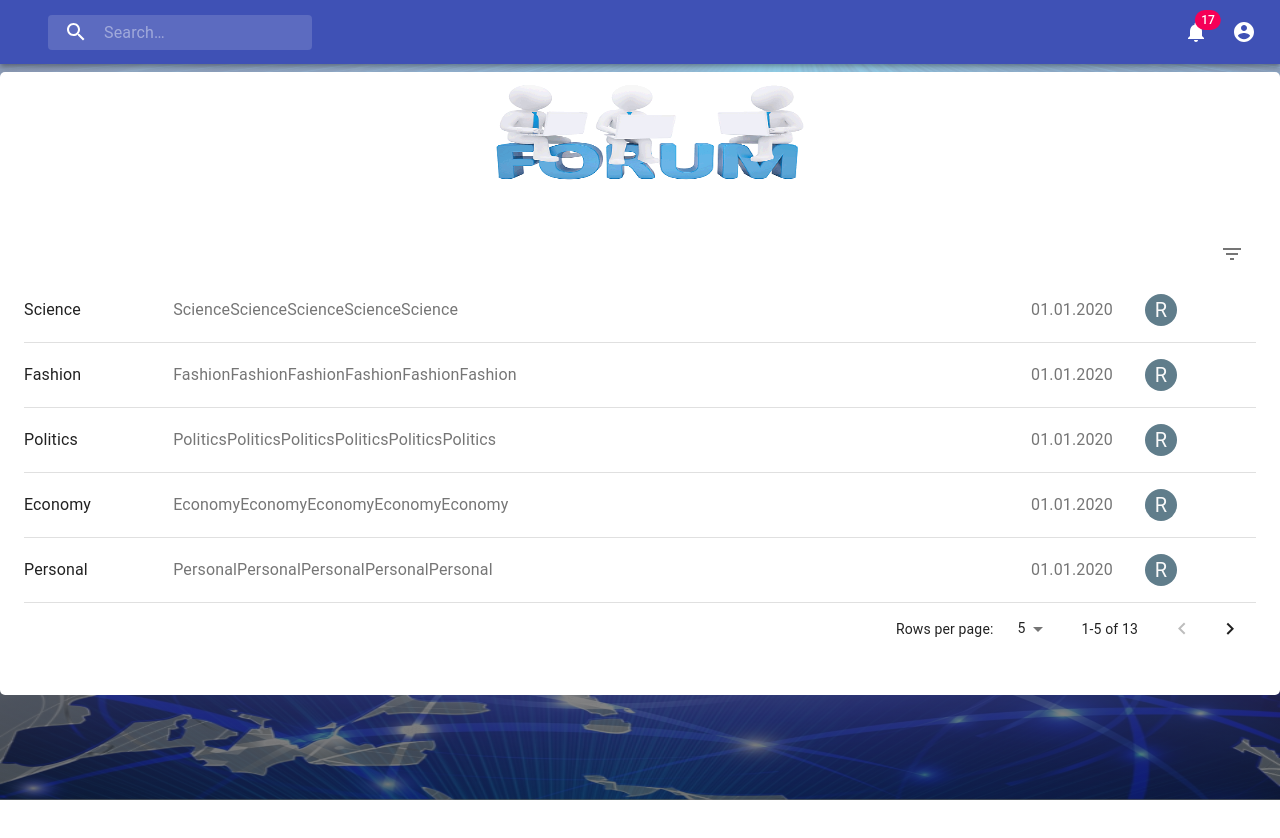
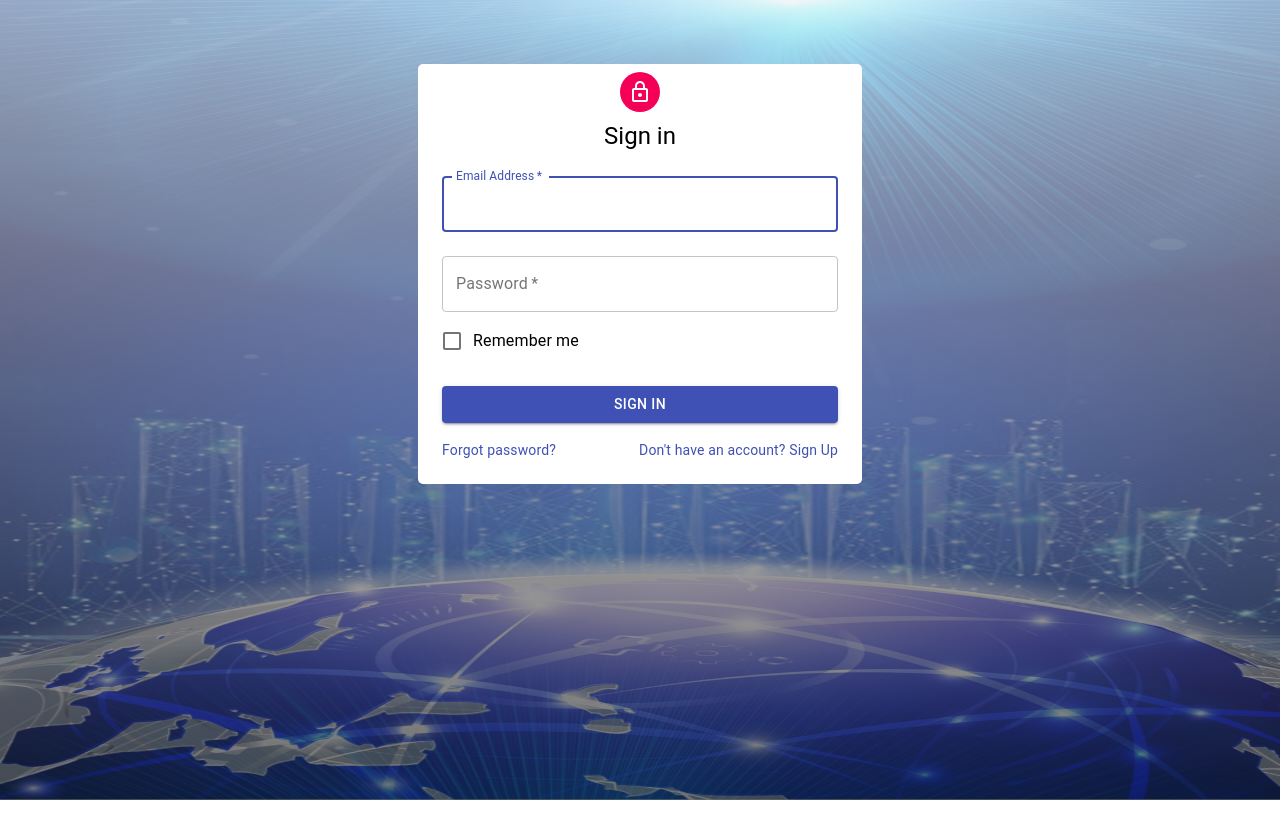
Before and after one commit to liliaQwer/forum, a React (Create React App) app in the folder src/main/reactapp/: page / in a window 1280 px wide. Shown: the top 838 px of the page. Before the commit the page ends 800 px from the top, so only its background shows below. Built offline with nearby package versions, Linux system fonts and the light colour scheme.

Commit message:
added routing example

```diff
--- a/src/main/reactapp/package.json
+++ b/src/main/reactapp/package.json
@@ -10,6 +10,7 @@
     "@testing-library/user-event": "^7.2.1",
     "react": "^16.12.0",
     "react-dom": "^16.12.0",
+    "react-router-dom": "^5.1.2",
     "react-scripts": "3.3.0",
     "typeface-roboto": "0.0.75"
   },
--- a/src/main/reactapp/src/App.js
+++ b/src/main/reactapp/src/App.js
@@ -2,6 +2,7 @@ import React from 'react';
 import logo from './logo.svg';
 import './App.css';
 import { makeStyles } from '@material-ui/core/styles';
+import { BrowserRouter as Router, Route, Switch } from 'react-router-dom'
 import TextField from '@material-ui/core/TextField';
 import Button from "@material-ui/core/Button";
 import Grid from "@material-ui/core/Grid";
@@ -13,96 +14,22 @@ import Link from '@material-ui/core/Link';
 import LockOutlinedIcon from '@material-ui/icons/LockOutlined';
 import Typography from '@material-ui/core/Typography';
 import Avatar from "@material-ui/core/Avatar";
-
-const useStyles = makeStyles(theme => ({
-    container: {
-        backgroundColor: 'white',
-        borderRadius: '5px',
-    },
-    paper: {
-        marginTop: theme.spacing(8),
-        paddingBottom: theme.spacing(3),
-        display: 'flex',
-        flexDirection: 'column',
-        alignItems: 'center',
-    },
-    avatar: {
-        margin: theme.spacing(1),
-        backgroundColor: theme.palette.secondary.main,
-    },
-    form: {
-        width: '100%', // Fix IE 11 issue.
-        marginTop: theme.spacing(1),
-    },
-    submit: {
-        margin: theme.spacing(3, 0, 2),
-    }
-}));
+import Template from "./Template";
+import SignIn from "./components/signin/SignIn";
+import NotFound from "./components/NotFound";
 
 function App() {
-    const classes = useStyles();
     return (
-        <Container maxWidth="xs" className={classes.container}>
-
-            <div className={classes.paper}>
-                <Avatar className={classes.avatar}>
-                    <LockOutlinedIcon />
-                </Avatar>
-                <Typography variant="h5">
-                    Sign in
-                </Typography>
-                <form className={classes.form}>
-                    <TextField
-                        variant="outlined"
-                        margin="normal"
-                        required
-                        fullWidth
-                        id="email"
-                        label="Email Address"
-                        name="email"
-                        autoComplete="email"
-                        autoFocus
-                    />
-                    <TextField
-                        variant="outlined"
-                        margin="normal"
-                        required
-                        fullWidth
-                        name="password"
-                        label="Password"
-                        type="password"
-                        id="password"
-                        autoComplete="current-password"
-                    />
-                    <FormControlLabel
-                        control={<Checkbox value="remember" color="primary" />}
-                        label="Remember me"
-                    />
-                    <Button
-                        type="submit"
-                        fullWidth
-                        variant="contained"
-                        color="primary"
-                        className={classes.submit}
-                    >
-                        Sign In
-                    </Button>
-                    <Grid container>
-                        <Grid item xs>
-                            <Link href="#" variant="body2">
-                                Forgot password?
-                            </Link>
-                        </Grid>
-                        <Grid item>
-                            <Link href="#" variant="body2">
-                                {"Don't have an account? Sign Up"}
-                            </Link>
-                        </Grid>
-                    </Grid>
-                </form>
-            </div>
-        </Container>
+       <Router>
+           <Switch>
+               <Route path="/" exact component={SignIn} />
+               <Route path="/signin" exact component={SignIn} />
+               <Route path="/signup" exact component={Template} />
+               <Route component={NotFound} />
+           </Switch>
+       </Router>
     );
+    //  return (<Template/>);
 }
 
 export default App;
--- /dev/null
+++ b/src/main/reactapp/src/components/NotFound.js
@@ -0,0 +1,4 @@
+import React from 'react';
+
+const NotFound = () => <h1>Not found</h1>;
+export default NotFound;
--- a/src/main/reactapp/src/components/appbar/AccountMenu.js
+++ b/src/main/reactapp/src/components/appbar/AccountMenu.js
@@ -4,7 +4,7 @@ import React from "react";
 import IconButton from "@material-ui/core/IconButton";
 import {AccountCircle} from "@material-ui/icons";
 
-export default function AccountMenu(){
+export default function AccountMenu(props){
     const [anchorEl, setAnchorEl] = React.useState(null);
 
     const isMenuOpen = Boolean(anchorEl);
@@ -16,6 +16,7 @@ export default function AccountMenu(){
 
     const handleMenuClose = () => {
         setAnchorEl(null);
+        //props.history.push('/signin');
     };
 
     const menuId = 'account-menu';
--- /dev/null
+++ b/src/main/reactapp/src/components/signin/SignIn.js
@@ -0,0 +1,103 @@
+import {makeStyles} from "@material-ui/core";
+import Container from "@material-ui/core/Container";
+import Avatar from "@material-ui/core/Avatar";
+import LockOutlinedIcon from "@material-ui/icons/LockOutlined";
+import Typography from "@material-ui/core/Typography";
+import TextField from "@material-ui/core/TextField";
+import FormControlLabel from "@material-ui/core/FormControlLabel";
+import Checkbox from "@material-ui/core/Checkbox";
+import Button from "@material-ui/core/Button";
+import Grid from "@material-ui/core/Grid";
+import Link from "@material-ui/core/Link";
+import React from "react";
+
+const useStyles = makeStyles(theme => ({
+    container: {
+        backgroundColor: 'white',
+        borderRadius: '5px',
+    },
+    paper: {
+        marginTop: theme.spacing(8),
+        paddingBottom: theme.spacing(3),
+        display: 'flex',
+        flexDirection: 'column',
+        alignItems: 'center',
+    },
+    avatar: {
+        margin: theme.spacing(1),
+        backgroundColor: theme.palette.secondary.main,
+    },
+    form: {
+        width: '100%', // Fix IE 11 issue.
+        marginTop: theme.spacing(1),
+    },
+    submit: {
+        margin: theme.spacing(3, 0, 2),
+    }
+}));
+
+export default function () {
+    const classes = useStyles();
+    return (
+        <Container maxWidth="xs" className={classes.container}>
+
+            <div className={classes.paper}>
+                <Avatar className={classes.avatar}>
+                    <LockOutlinedIcon />
+                </Avatar>
+                <Typography variant="h5">
+                    Sign in
+                </Typography>
+                <form className={classes.form}>
+                    <TextField
+                        variant="outlined"
+                        margin="normal"
+                        required
+                        fullWidth
+                        id="email"
+                        label="Email Address"
+                        name="email"
+                        autoComplete="email"
+                        autoFocus
+                    />
+                    <TextField
+                        variant="outlined"
+                        margin="normal"
+                        required
+                        fullWidth
+                        name="password"
+                        label="Password"
+                        type="password"
+                        id="password"
+                        autoComplete="current-password"
+                    />
+                    <FormControlLabel
+                        control={<Checkbox value="remember" color="primary" />}
+                        label="Remember me"
+                    />
+                    <Button
+                        type="submit"
+                        fullWidth
+                        variant="contained"
+                        color="primary"
+                        className={classes.submit}
+                    >
+                        Sign In
+                    </Button>
+                    <Grid container>
+                        <Grid item xs>
+                            <Link href="#" variant="body2">
+                                Forgot password?
+                            </Link>
+                        </Grid>
+                        <Grid item>
+                            <Link href="#" variant="body2">
+                                {"Don't have an account? Sign Up"}
+                            </Link>
+                        </Grid>
+                    </Grid>
+                </form>
+            </div>
+        </Container>
+    );
+}
--- a/src/main/reactapp/src/index.js
+++ b/src/main/reactapp/src/index.js
@@ -5,7 +5,7 @@ import App from './App';
 import * as serviceWorker from './serviceWorker';
 import Template from "./Template";
 
-ReactDOM.render(<Template />, document.getElementById('root'));
+ReactDOM.render(<App />, document.getElementById('root'));
 
 // If you want your app to work offline and load faster, you can change
 // unregister() to register() below. Note this comes with some pitfalls.
```
Also changed, not shown: 1 other file (tests, documents, lock files or other folders).
